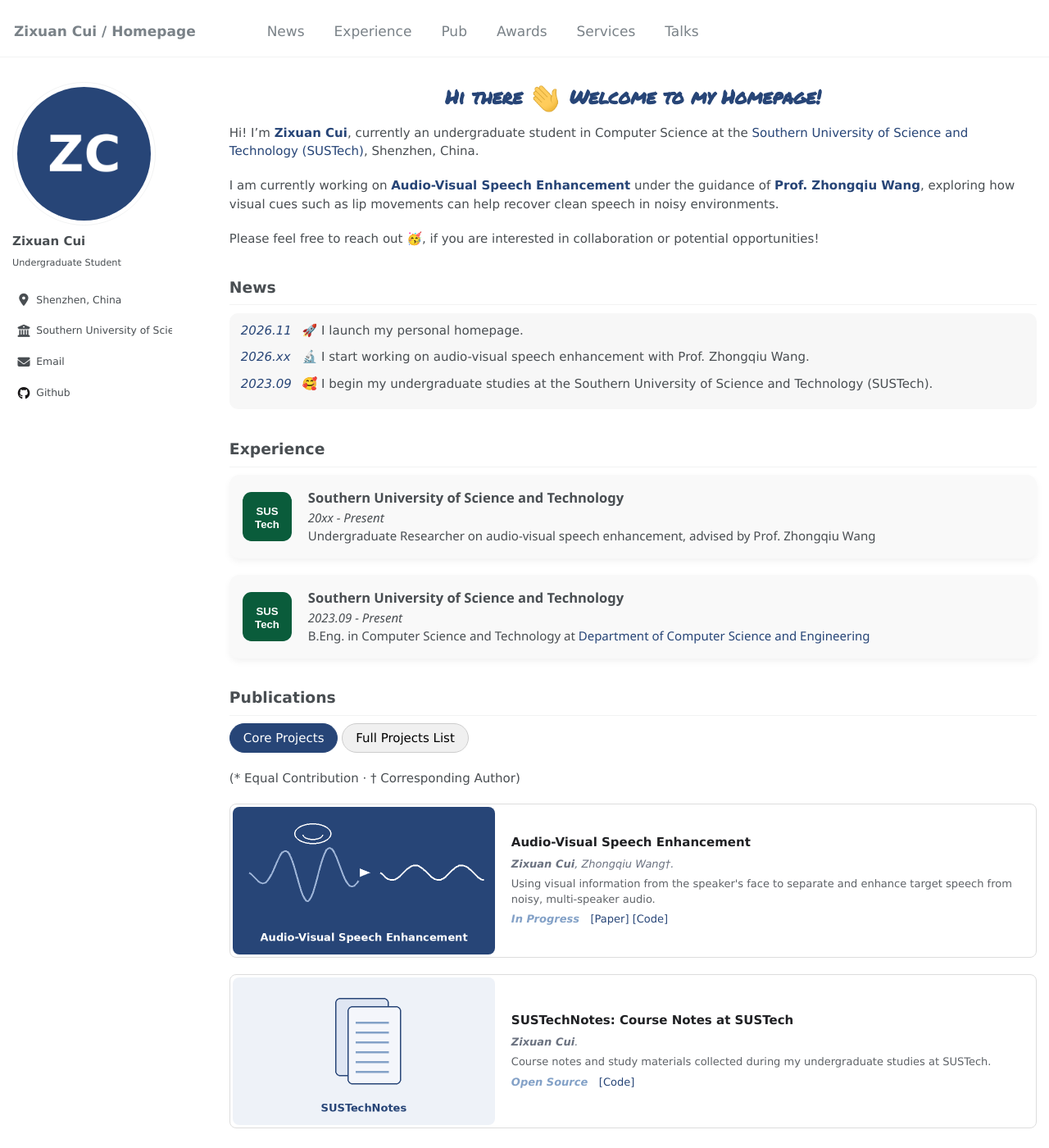
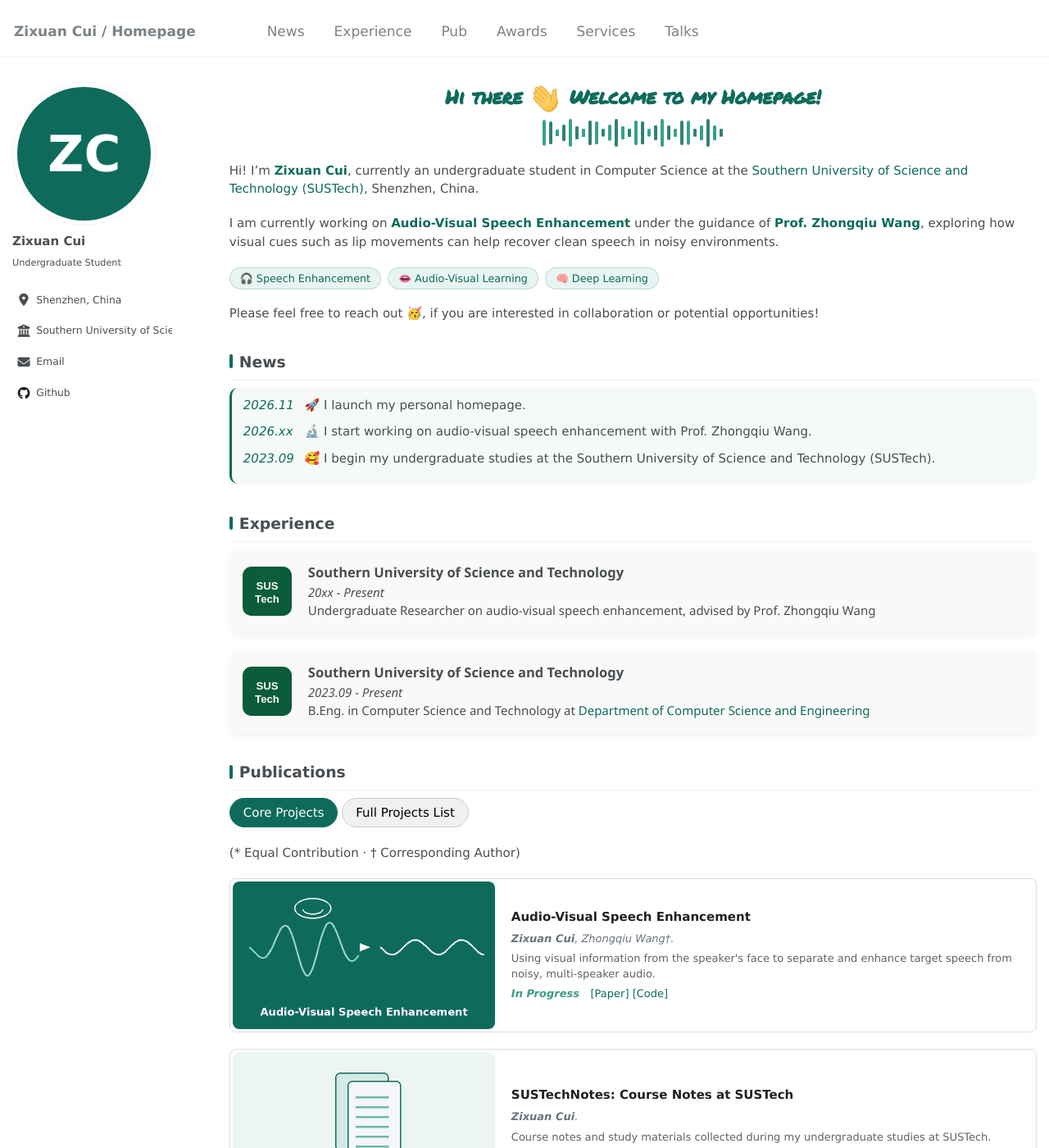
Before and after one commit to Tsuizxgo/Tsuizxgo.github.io, a Jekyll site: the page built from _pages/about.md, in a window 1280 px wide and 1400 px high. Shown: the whole window at 82% size. Built offline with Jekyll 4.4.1, drawn with Linux system fonts in a browser that asks for light colours; some web fonts are replaced.

Commit message:
Add personal touches: teal accent, speech waveform, interest tags, ZC favicon
Overrides live in assets/css/personal.css so the base theme stays intact.

Co-Authored-By: Claude Opus 5.5 <noreply@anthropic.com>
Claude-Session: https://claude.ai/code/session_013fhiBCjSRfMGaxrFUV28df

```diff
--- a/_pages/about.md
+++ b/_pages/about.md
@@ -3,15 +3,23 @@ permalink: /
 author_profile: true
 stylesheets:
   - /assets/css/home.css
+  - /assets/css/personal.css
 redirect_from:
   - /about/
   - /about.html
 ---
 <h1 class="main-heading">Hi there <img src="images/Hi.gif" width="40px"> Welcome to my Homepage!</h1>
+<div class="zc-wave" aria-hidden="true"><span style="animation-delay:-0.00s"></span><span style="animation-delay:-0.37s"></span><span style="animation-delay:-0.74s"></span><span style="animation-delay:-1.11s"></span><span style="animation-delay:-0.18s"></span><span style="animation-delay:-0.55s"></span><span style="animation-delay:-0.92s"></span><span style="animation-delay:-1.29s"></span><span style="animation-delay:-0.36s"></span><span style="animation-delay:-0.73s"></span><span style="animation-delay:-1.10s"></span><span style="animation-delay:-0.17s"></span><span style="animation-delay:-0.54s"></span><span style="animation-delay:-0.91s"></span><span style="animation-delay:-1.28s"></span><span style="animation-delay:-0.35s"></span><span style="animation-delay:-0.72s"></span><span style="animation-delay:-1.09s"></span><span style="animation-delay:-0.16s"></span><span style="animation-delay:-0.53s"></span><span style="animation-delay:-0.90s"></span><span style="animation-delay:-1.27s"></span><span style="animation-delay:-0.34s"></span><span style="animation-delay:-0.71s"></span><span style="animation-delay:-1.08s"></span><span style="animation-delay:-0.15s"></span><span style="animation-delay:-0.52s"></span><span style="animation-delay:-0.89s"></span></div>
 
-Hi! I'm <strong style="color:#274577;">Zixuan Cui</strong>, currently an undergraduate student in Computer Science at the <a href="https://www.sustech.edu.cn/en/">Southern University of Science and Technology (SUSTech)</a>, Shenzhen, China.
+Hi! I'm <strong style="color:#0e6b5c;">Zixuan Cui</strong>, currently an undergraduate student in Computer Science at the <a href="https://www.sustech.edu.cn/en/">Southern University of Science and Technology (SUSTech)</a>, Shenzhen, China.
 
-I am currently working on <strong style="color:#274577;">Audio-Visual Speech Enhancement</strong> under the guidance of <strong style="color:#274577;">Prof. Zhongqiu Wang</strong>, exploring how visual cues such as lip movements can help recover clean speech in noisy environments.
+I am currently working on <strong style="color:#0e6b5c;">Audio-Visual Speech Enhancement</strong> under the guidance of <strong style="color:#0e6b5c;">Prof. Zhongqiu Wang</strong>, exploring how visual cues such as lip movements can help recover clean speech in noisy environments.
+
+<ul class="zc-tags">
+  <li>🎧 Speech Enhancement</li>
+  <li>👄 Audio-Visual Learning</li>
+  <li>🧠 Deep Learning</li>
+</ul>
 
 Please feel free to reach out 🥳, if you are interested in collaboration or potential opportunities!
 
@@ -80,7 +88,7 @@ Publications
       Using visual information from the speaker's face to separate and enhance target speech from noisy, multi-speaker audio.
       <br>
       <div style="height: 0.5em;"></div>
-      <b><i style="color:#83a1c7;">In Progress &nbsp;
+      <b><i style="color:#3f9a86;">In Progress &nbsp;
       </i></b>
       <a href="#">[Paper]</a>
       <a href="#">[Code]</a>
@@ -103,7 +111,7 @@ Publications
       Course notes and study materials collected during my undergraduate studies at SUSTech.
       <br>
       <div style="height: 0.5em;"></div>
-      <b><i style="color:#83a1c7;">Open Source &nbsp;
+      <b><i style="color:#3f9a86;">Open Source &nbsp;
       </i></b>
       <a href="https://github.com/Tsuizxgo/SUSTechNotes">[Code]</a>
     </div>
@@ -156,7 +164,7 @@ Talks
 
 Mottos
 --------
-<blockquote style="border-left: 3px solid #274577; margin: 16px 0; padding: 8px 18px; color: #555; font-style: italic;">
+<blockquote style="border-left: 3px solid #0e6b5c; margin: 16px 0; padding: 8px 18px; color: #555; font-style: italic;">
   “Stay hungry, stay foolish.”<br>
   <span style="display: block; margin-top: 6px; text-align: right; font-style: normal; color: #888;">— Steve Jobs</span>
 </blockquote>
--- /dev/null
+++ b/assets/css/personal.css
@@ -0,0 +1,38 @@
+/* ===== Zixuan's personal touches (loaded after home.css; delete this file to revert to the original theme look) ===== */
+
+/* 1. Personal accent color: SUSTech-inspired deep teal instead of the theme's navy */
+:root { --zc-accent: #0e6b5c; --zc-accent-hover: #12907a; --zc-accent-soft: #e8f4f1; }
+
+.news-date,
+.experience-info a,
+.main-heading,
+div.markdown-body a, a { color: var(--zc-accent); }
+div.markdown-body a:hover, a:hover { color: var(--zc-accent-hover); }
+.pub-button.active { background-color: var(--zc-accent); border-color: var(--zc-accent); }
+.pub-list-badge { background: var(--zc-accent-soft); color: var(--zc-accent); }
+.news-box { background: #f5f9f8; border-left: 3px solid var(--zc-accent); }
+.page__content h2 { position: relative; }
+.page__content h2::before {
+  content: ""; display: inline-block; width: 4px; height: 0.9em; margin-right: 8px;
+  border-radius: 2px; background: var(--zc-accent); vertical-align: -0.08em;
+}
+
+/* 2. Speech waveform under the greeting (nod to audio-visual speech enhancement) */
+.zc-wave {
+  display: flex; justify-content: center; align-items: center; gap: 4px;
+  height: 34px; margin: -6px auto 18px;
+}
+.zc-wave span {
+  width: 4px; height: 100%; border-radius: 2px; background: var(--zc-accent); opacity: .85;
+  transform-origin: center; animation: zc-wave 1.3s ease-in-out infinite;
+}
+.zc-wave span:nth-child(odd) { background: var(--zc-accent-hover); }
+@keyframes zc-wave { 0%,100% { transform: scaleY(.25); } 50% { transform: scaleY(1); } }
+@media (prefers-reduced-motion: reduce) { .zc-wave span { animation: none; transform: scaleY(.6); } }
+
+/* 3. Research interest tags */
+.zc-tags { display: flex; flex-wrap: wrap; gap: 8px; margin: 4px 0 18px; padding: 0; list-style: none; }
+.zc-tags li {
+  margin: 0; padding: 3px 12px; border-radius: 999px; font-size: 0.85em;
+  background: var(--zc-accent-soft); color: var(--zc-accent); border: 1px solid rgba(14,107,92,.18);
+}
```
Also changed, not shown: images/avatar.png, images/avse.png, images/favicon.ico, images/sustechnotes.png.
